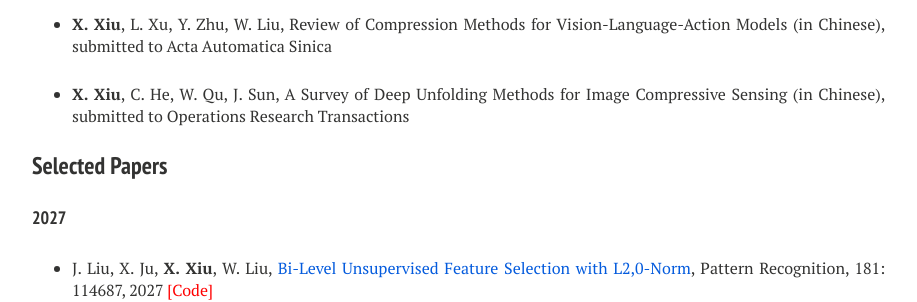
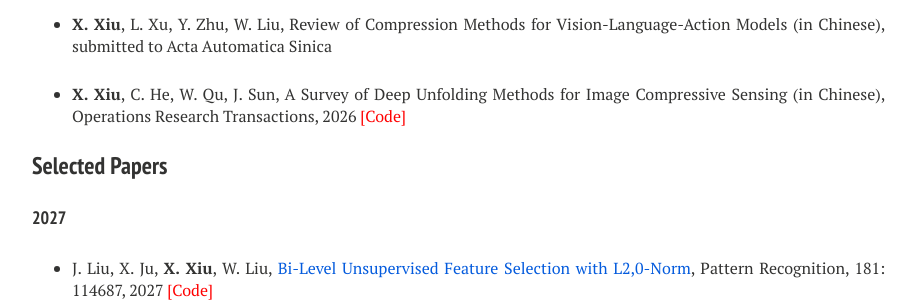
Before and after one commit to xianchaoxiu/xianchaoxiu.github.io, a Jekyll site: the page built from publications/index.md, in a window 1280 px wide and 900 px high, scrolled down 388 px. Shown: the part 177-479 px from the top of the window, without its empty margins (288-1205 px from the left). Built offline with Jekyll 4.4.1, drawn with Linux system fonts in a browser that asks for light colours; nearby versions of some CDN libraries.

Commit message:
Update index.md

```diff
--- a/publications/index.md
+++ b/publications/index.md
@@ -25,7 +25,7 @@ share: false
 
 * <b>X. Xiu</b>, L. Xu, Y. Zhu, W. Liu, Review of Compression Methods for Vision-Language-Action Models (in Chinese),  submitted to Acta Automatica Sinica
 
-* <b>X. Xiu</b>, C. He, W. Qu, J. Sun, A Survey of Deep Unfolding Methods for Image Compressive Sensing (in Chinese),  submitted to Operations Research Transactions
+* <b>X. Xiu</b>, C. He, W. Qu, J. Sun, A Survey of Deep Unfolding Methods for Image Compressive Sensing (in Chinese), Operations Research Transactions, 2026  <a href="https://github.com/xianchaoxiu/DU4ICS" class="textlink" target="_blank" style="color: red;">[Code]</a>
 
 
 ### Selected Papers
```
